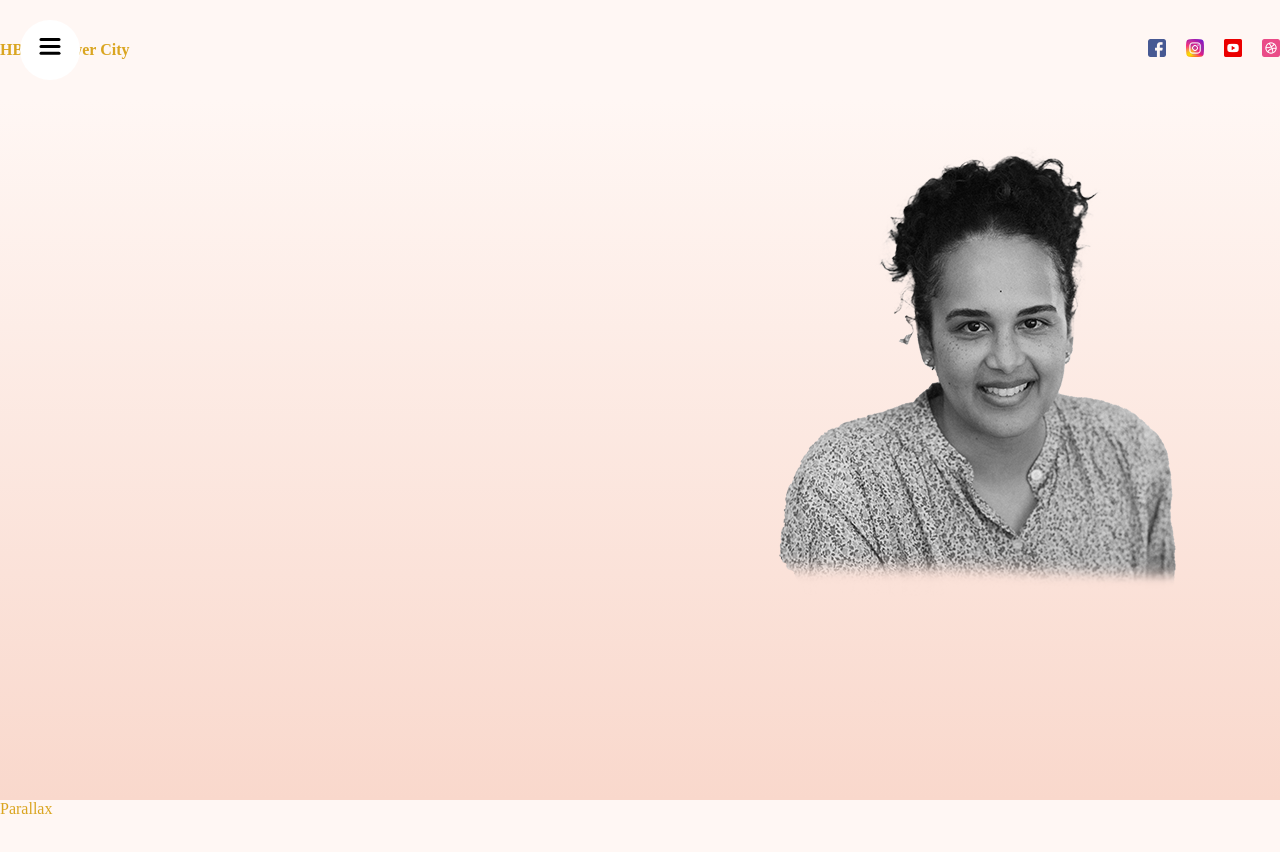
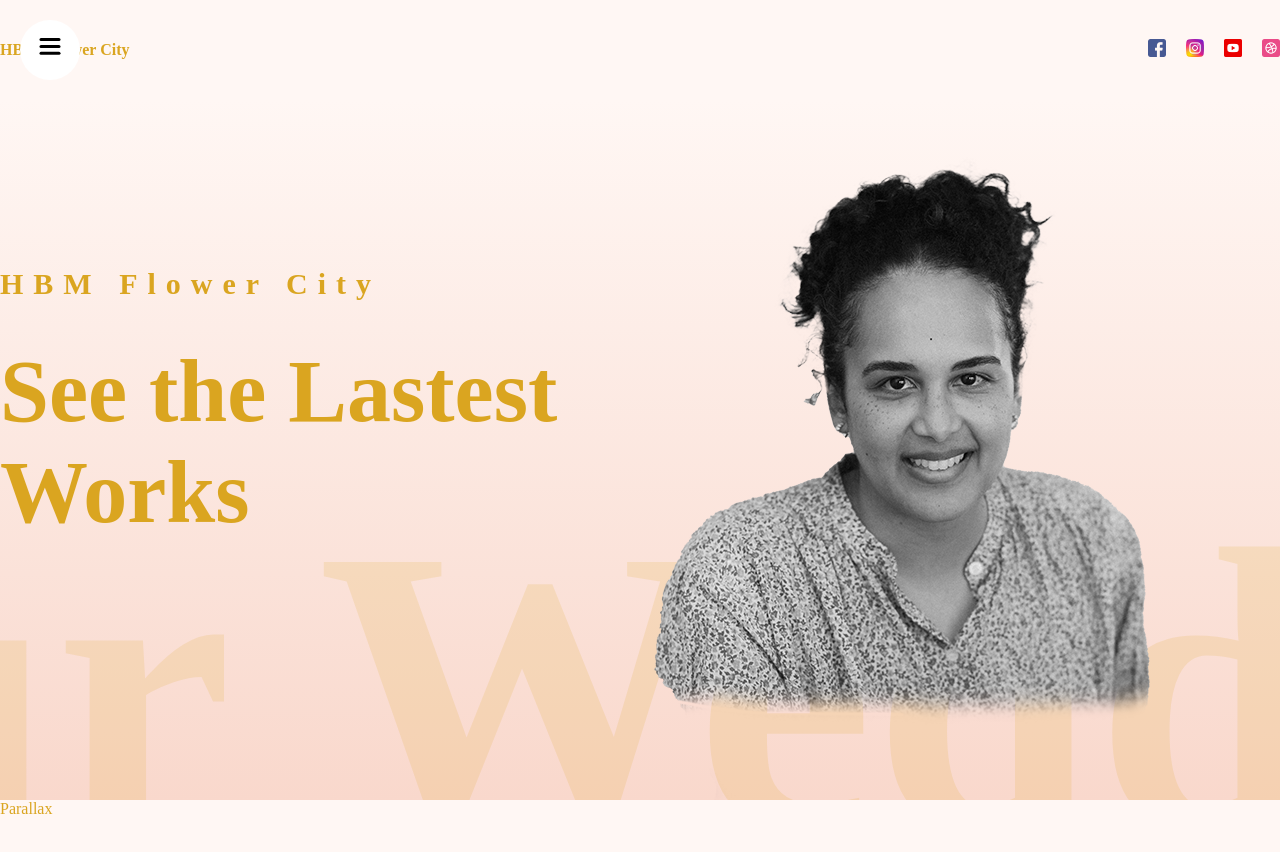
Before and after one commit to GPain2007/hbmAnimated, a React (Vite) app: page / in a window 1280 px wide. Shown: the top 852 px of the page. Built offline with nearby package versions, Linux system fonts and the light colour scheme; a web font is replaced by a local one.

Commit message:
updated the landing page

```diff
--- a/src/components/hero/Hero.jsx
+++ b/src/components/hero/Hero.jsx
@@ -1,10 +1,74 @@
 import "./hero.scss";
+import { motion } from "framer-motion";
+
+const testVariants = {
+  initial: {
+    x: -500,
+    opacity: 0,
+  },
+  animate: {
+    x: 0,
+    opacity: 1,
+    transition: {
+      duration: 1,
+      staggerChildren: 0.1,
+    },
+  },
+  scrollButton: {
+    opacity: 0,
+    y: 10,
+    transition: {
+      duration: 2,
+      repeat: Infinity,
+    },
+  },
+};
+
+const sliderVariants = {
+  initial: {
+    x: 0,
+  },
+
+  animate: {
+    x: "-220%",
+    transition: {
+      repeat: Infinity,
+      repeatType: "mirror",
+      duration: 20,
+    },
+  },
+};
 
 const Hero = () => {
   return (
     <div className="hero">
+      <div className="wrapper">
+        <motion.div
+          className="textContainer"
+          variants={testVariants}
+          initial="initial"
+          animate="animate"
+        >
+          <motion.h2 variants={testVariants}>HBM Flower City</motion.h2>
+          <motion.h1 variants={testVariants}>See the Lastest Works</motion.h1>
+          <motion.img
+            src="/scroll.png"
+            alt=""
+            variants={testVariants}
+            animate="scrollButton"
+          />
+        </motion.div>
+      </div>
+      <motion.div
+        className="slidingTextContainer"
+        variants={sliderVariants}
+        initial="initial"
+        animate="animate"
+      >
+        Your Wedding and Event Florist
+      </motion.div>
       <div className="imageContainer">
-        <img src="/animatedProfileSm.png" alt="" />
+        <img src="/animatedProfileBig.png" alt="" />
       </div>
     </div>
   );
--- a/src/components/hero/hero.scss
+++ b/src/components/hero/hero.scss
@@ -4,10 +4,48 @@
   overflow: hidden;
   position: relative;
 
+  .wrapper {
+    max-width: 1300px;
+    height: 100%;
+    margin: auto;
+
+    .textContainer {
+      width: 50%;
+      height: 100%;
+      display: flex;
+      flex-direction: column;
+      justify-content: center;
+      gap: 40px;
+
+      h2 {
+        font-size: 30px;
+        letter-spacing: 10px;
+      }
+
+      h1 {
+        font-size: 88px;
+      }
+
+      img {
+        width: 50px;
+      }
+    }
+  }
+
   .imageContainer {
-    height: 100;
+    height: 100%;
     position: absolute;
     top: 0;
     right: 0;
   }
+
+  .slidingTextContainer {
+    position: absolute;
+    font-size: 50vh;
+    bottom: -120px;
+    white-space: nowrap;
+    color: rgba(218, 165, 32, 0.148);
+    width: 50%;
+    font-weight: bold;
+  }
 }
--- a/src/components/navbar/NavBar.jsx
+++ b/src/components/navbar/NavBar.jsx
@@ -5,7 +5,6 @@ import { Siderbar } from "../siderbar/Siderbar";
 export const NavBar = () => {
   return (
     <div className="navbar">
-      {/* {SideBar} */}
       <Siderbar />
       <div className="wrapper">
         <motion.span
--- a/src/components/siderbar/siderbar.scss
+++ b/src/components/siderbar/siderbar.scss
@@ -14,6 +14,7 @@
     bottom: 0;
     background: white;
     color: black;
+    z-index: 999;
 
     .links {
       position: absolute;
@@ -39,5 +40,6 @@
     left: 25px;
     background-color: transparent;
     border: none;
+    z-index: 999;
   }
 }
```
Also changed, not shown: public/animatedProfileBig.png (added).
